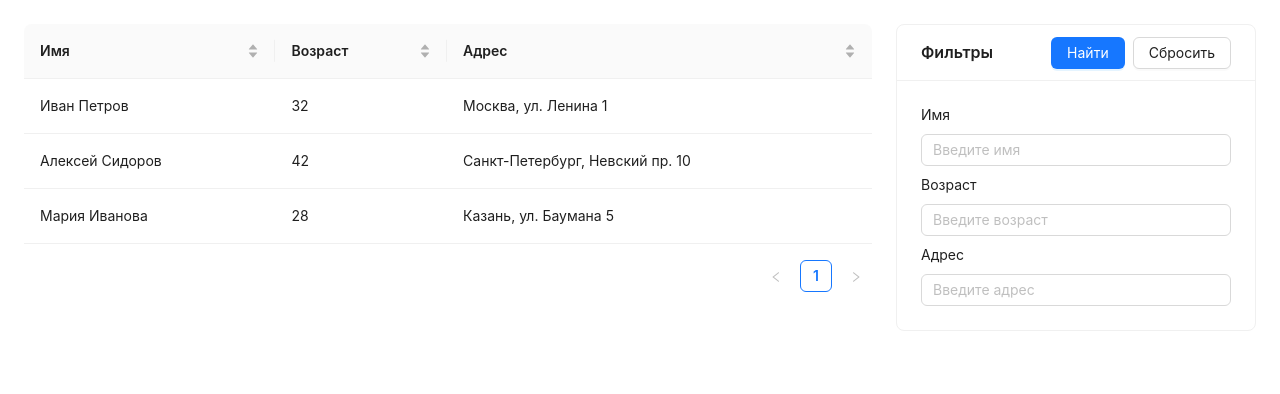
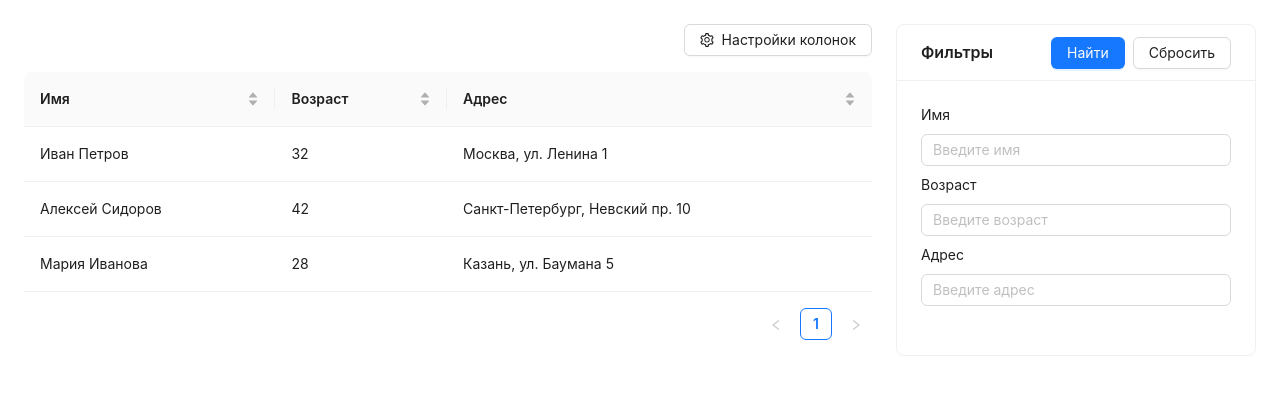
Before and after one commit to igor-arkhipenko/react-antdtable-settings-columns, a React (Vite) app: page / in a window 1280 px wide. Shown: the top 394 px of the page. Built offline with nearby package versions, Linux system fonts and the light colour scheme.

Commit message:
refactoring columns

```diff
--- a/src/TableComponent.tsx
+++ b/src/TableComponent.tsx
@@ -1,5 +1,6 @@
 import React, { useState, useEffect, useCallback } from 'react';
 import { Table, message, Input, Button, Card, Space } from 'antd';
+import { SettingOutlined } from '@ant-design/icons';
 import type { ColumnsType } from 'antd/es/table';
 import { ColumnSettings } from './components/ColumnSettings';
 import type { DataType, ColumnKey, TableSettings } from './types';
@@ -110,12 +111,6 @@ const TableComponent: React.FC = () => {
       sorter: config.sorter,
       sortDirections: ['ascend', 'descend'],
       hidden: !tableSettings.visibility[config.key],
-      onHeaderCell: () => ({
-        onContextMenu: (e: React.MouseEvent) => {
-          e.preventDefault();
-          setPopoverOpen(true);
-        },
-      }),
     };
   }).filter(Boolean) as ColumnsType<DataType>;
 
@@ -124,6 +119,7 @@ const TableComponent: React.FC = () => {
   return (
     <div style={{ padding: '24px', display: 'flex', gap: '24px' }}>
       <div style={{ flex: 1 }}>
+        <div style={{ marginBottom: '16px', display: 'flex', justifyContent: 'flex-end' }}>
           <ColumnSettings
             tempVisibility={tempVisibility}
             onVisibilityChange={handleColumnVisibilityChange}
@@ -132,7 +128,16 @@ const TableComponent: React.FC = () => {
             onOpenChange={setPopoverOpen}
             columnOrder={tableSettings.order}
             onColumnOrderChange={handleColumnOrderChange}
+            trigger={
+              <Button
+                icon={<SettingOutlined />}
+                onClick={() => setPopoverOpen(true)}
+              >
+                Настройки колонок
+              </Button>
+            }
           />
+        </div>
         <Table
           columns={visibleColumns}
           dataSource={filteredData}
--- a/src/components/ColumnSettings.tsx
+++ b/src/components/ColumnSettings.tsx
@@ -1,4 +1,5 @@
 import React from 'react';
+import type { ReactNode } from 'react';
 import { Popover, Checkbox, Button, Space } from 'antd';
 import { HolderOutlined, RollbackOutlined } from '@ant-design/icons';
 import {
@@ -56,6 +57,7 @@ interface ColumnSettingsProps {
   onOpenChange: (open: boolean) => void;
   columnOrder: ColumnKey[];
   onColumnOrderChange: (newOrder: ColumnKey[]) => void;
+  trigger: ReactNode;
 }
 
 export const ColumnSettings: React.FC<ColumnSettingsProps> = ({
@@ -66,6 +68,7 @@ export const ColumnSettings: React.FC<ColumnSettingsProps> = ({
   onOpenChange,
   columnOrder,
   onColumnOrderChange,
+  trigger,
 }) => {
   const sensors = useSensors(
     useSensor(PointerSensor),
@@ -150,7 +153,7 @@ export const ColumnSettings: React.FC<ColumnSettingsProps> = ({
       open={open}
       onOpenChange={onOpenChange}
     >
-      <div />
+      {trigger}
     </Popover>
   );
 };
```
Lines whose indentation alone changed are shown as unchanged.
